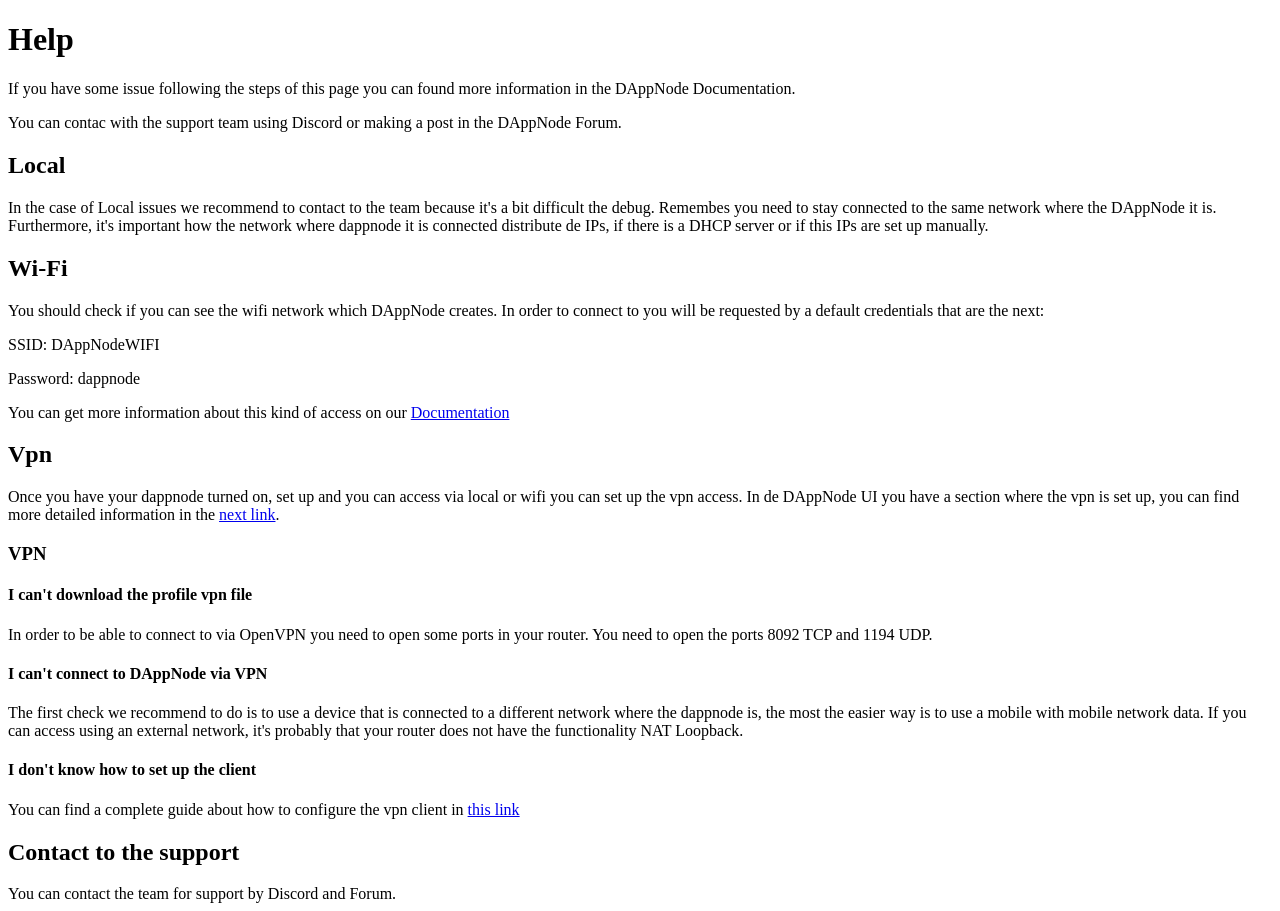
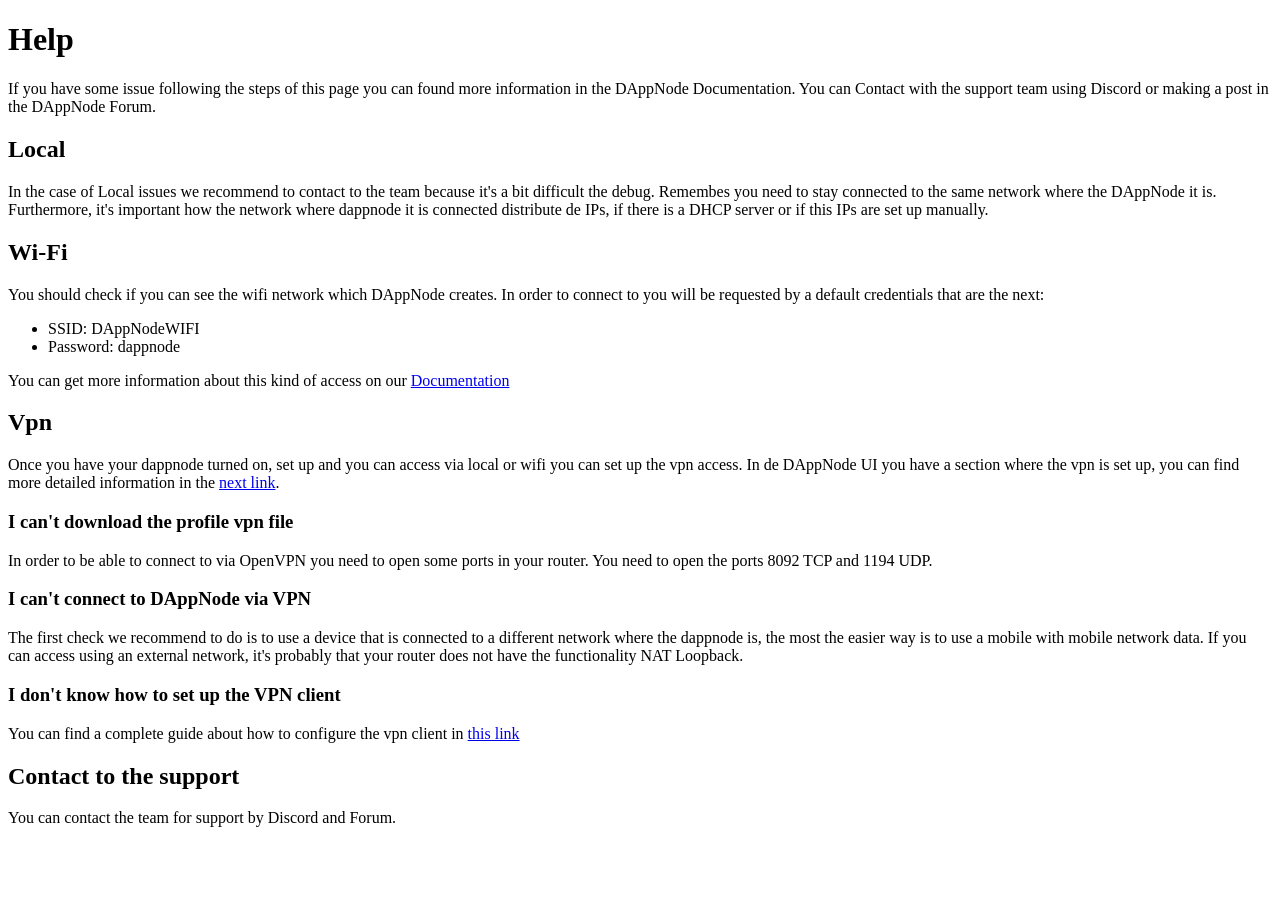
Before and after one commit to w3rkspacelabs/welcome, a Next.js app: page /help in a window 1280 px wide. After the commit the page ends 835 px from the top, so only its background shows below. Built offline with nearby package versions, Linux system fonts and the light colour scheme.

Commit message:
Help section page
HTML code for the help section

```diff
--- a/pages/help.tsx
+++ b/pages/help.tsx
@@ -3,40 +3,51 @@
 export default function Help() {
   return (
     <>
-      <div className="connect-content">
-        <h1>Help</h1>
+      <div className="help-section">
+        <h1 className="help-content">Help</h1>
+        <div className="help-content">
           <p>
-          If you have some issue following the steps of this page you can found
-          more information in the DAppNode Documentation.
+            If you have some issue following the steps of this page you can
+            found more information in the DAppNode Documentation. You can
+            Contact with the support team using Discord or making a post in the
+            DAppNode Forum.
           </p>
-        <p>
-          You can contac with the support team using Discord or making a post in
-          the DAppNode Forum.
-        </p>
-        <h2>Local</h2>
+        </div>
+        <h2 className="help-content">Local</h2>
+        <div className="help-content">
           <p>
             In the case of Local issues we recommend to contact to the team
             because it's a bit difficult the debug. Remembes you need to stay
             connected to the same network where the DAppNode it is. Furthermore,
             it's important how the network where dappnode it is connected
-          distribute de IPs, if there is a DHCP server or if this IPs are set up
-          manually.
+            distribute de IPs, if there is a DHCP server or if this IPs are set
+            up manually.
           </p>
-        <h2>Wi-Fi</h2>
+        </div>
+        <h2 className="help-content">Wi-Fi</h2>
+        <div className="help-content">
           <p>
             You should check if you can see the wifi network which DAppNode
             creates. In order to connect to you will be requested by a default
             credentials that are the next:
           </p>
-        <p>SSID: DAppNodeWIFI</p>
-        <p>Password: dappnode</p>
+          <p>
+            <ul className="help-content">
+              <li>SSID: DAppNodeWIFI</li>
+              <li>Password: dappnode</li>
+            </ul>
+          </p>
+
           <p>
             You can get more information about this kind of access on our{" "}
             <a href="https://docs.dappnode.io/user-guide/ui/access/wifi">
               Documentation
             </a>
           </p>
-        <h2>Vpn</h2>
+        </div>
+
+        <h2 className="help-content">Vpn</h2>
+        <div className="help-content">
           <p>
             Once you have your dappnode turned on, set up and you can access via
             local or wifi you can set up the vpn access. In de DAppNode UI you
@@ -44,30 +55,41 @@
             information in the{" "}
             <a href="https://docs.dappnode.io/user-guide/ui/vpn">next link</a>.
           </p>
-        <h3>VPN</h3>
-        <h4>I can't download the profile vpn file</h4>
+        </div>
+        <h3 className="help-content">I can't download the profile vpn file</h3>
+        <div className="help-content">
           <p>
             In order to be able to connect to via OpenVPN you need to open some
             ports in your router. You need to open the ports 8092 TCP and 1194
             UDP.
           </p>
-        <h4>I can't connect to DAppNode via VPN</h4>
+        </div>
+        <h3 className="help-content">I can't connect to DAppNode via VPN</h3>
+        <div className="help-content">
           <p>
             The first check we recommend to do is to use a device that is
             connected to a different network where the dappnode is, the most the
             easier way is to use a mobile with mobile network data. If you can
-          access using an external network, it's probably that your router does
-          not have the functionality NAT Loopback.
+            access using an external network, it's probably that your router
+            does not have the functionality NAT Loopback.
           </p>
-        <h4>I don't know how to set up the client</h4>
+        </div>
+        <h3 className="help-content">
+          I don't know how to set up the VPN client
+        </h3>
+        <div className="help-content">
           <p>
-          You can find a complete guide about how to configure the vpn client in{" "}
+            You can find a complete guide about how to configure the vpn client
+            in{" "}
             <a href="https://docs.dappnode.io/user-guide/ui/access/vpn">
               this link
             </a>
           </p>
-        <h2>Contact to the support</h2>
+        </div>
+        <h2 className="help-content">Contact to the support</h2>
+        <div className="help-content">
           You can contact the team for support by Discord and Forum.
+        </div>
       </div>
     </>
   );
```
Lines whose indentation alone changed are shown as unchanged.
